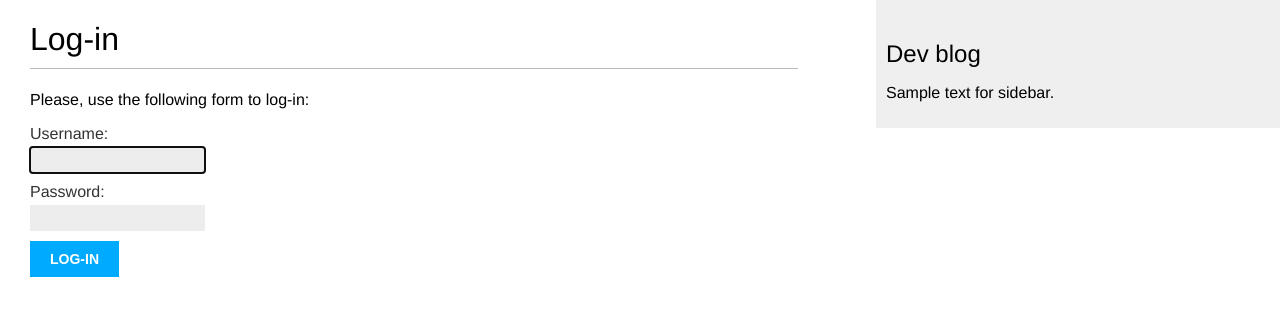
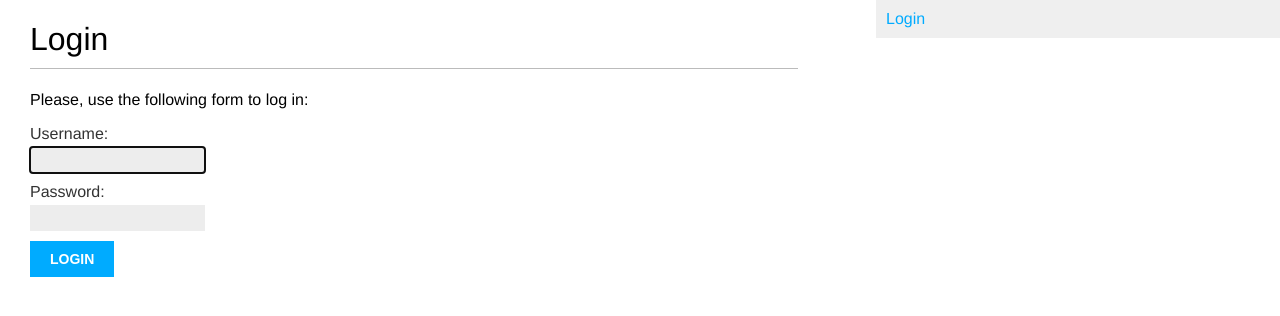
Before and after one commit to Code-Institute-Submissions/finnahern-dev-blog_AprResub, a Django app: page /login/ in a window 1280 px wide. Shown: the top 316 px of the page. Run offline with Django 4.2, Linux system fonts and the light colour scheme.

Commit message:
Add template and url path for dashboard, also update sidebar in base.html to prompt the user to log in or out

```diff
--- a/devsite/blog/templates/blog/base.html
+++ b/devsite/blog/templates/blog/base.html
@@ -16,8 +16,14 @@
         {% endblock %}
     </div>
     <div id="sidebar">
-        <h2>Dev blog</h2>
-        <p>Sample text for sidebar.</p>
+        <span class="user">
+            {% if request.user.is_authenticated %}
+                Welcome <a href="#">{{ request.user.username }}</a>,
+                <a href="#">Logout</a>
+            {% else %}
+                <a href="#">Login</a>
+            {% endif %}
+        </span>
     </div>
 </body>
 </html>
--- a/devsite/blog/templates/registration/login.html
+++ b/devsite/blog/templates/registration/login.html
@@ -3,21 +3,21 @@
 {% block title %}Login{% endblock %}
 
 {% block content %}
-    <h1>Log-in</h1>
+    <h1>Login</h1>
     {% if form.errors %}
         <p>
             Your username and password didn't match.
             Please try again.
         </p>
     {% else %}
-        <p>Please, use the following form to log-in:</p>
+        <p>Please, use the following form to log in:</p>
     {% endif %}
     <div class="login-form">
-        <form action="{% url 'user_login' %}" method="POST">
+        <form method="POST">
             {{ form.as_p }}
             {% csrf_token %}
             <input type="hidden" name="next" value="{{ next }}"/>
-            <p><input type="submit" value="Log-in"></p>
+            <p><input type="submit" value="Login"></p>
         </form>
     </div>
 {% endblock %}
--- a/devsite/blog/urls.py
+++ b/devsite/blog/urls.py
@@ -14,4 +14,6 @@ urlpatterns = [
     # path("login/", views.user_login, name="login")
     path("login/", auth_views.LoginView.as_view(), name="login"),
     path("logout/", auth_views.LogoutView.as_view(), name="logout"),
+    # user dashboard views
+    path("dashboard/", views.dashboard, name="dashboard"),
 ]
--- a/devsite/blog/views.py
+++ b/devsite/blog/views.py
@@ -70,5 +70,5 @@ def user_login(request):
 @login_required
 def dashboard(request):
     return render(request,
-                "account/dashboard.html",
+                "blog/dashboard.html",
                 {"section": "dashboard"})
--- a/devsite/devsite/settings.py
+++ b/devsite/devsite/settings.py
@@ -122,3 +122,8 @@ STATIC_URL = 'static/'
 # https://docs.djangoproject.com/en/4.0/ref/settings/#default-auto-field
 
 DEFAULT_AUTO_FIELD = 'django.db.models.BigAutoField'
+
+
+LOGIN_REDIRECT_URL = 'dashboard'
+LOGIN_URL = 'login'
+LOGOUT_URL = 'logout'
```
Also changed, not shown: devsite/blog/templates/blog/dashboard.html (added, +8 -0 lines), devsite/db.sqlite3.
